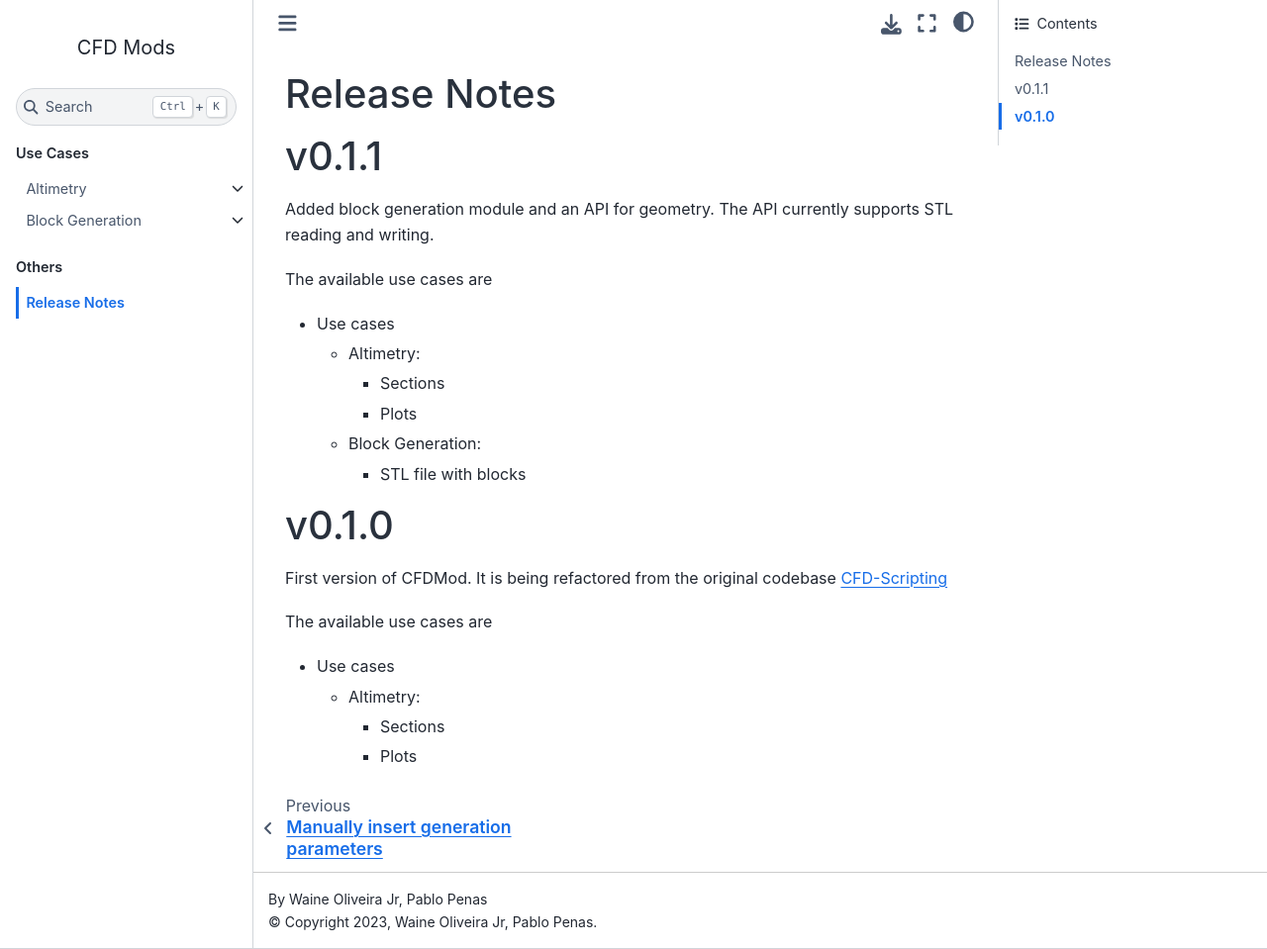
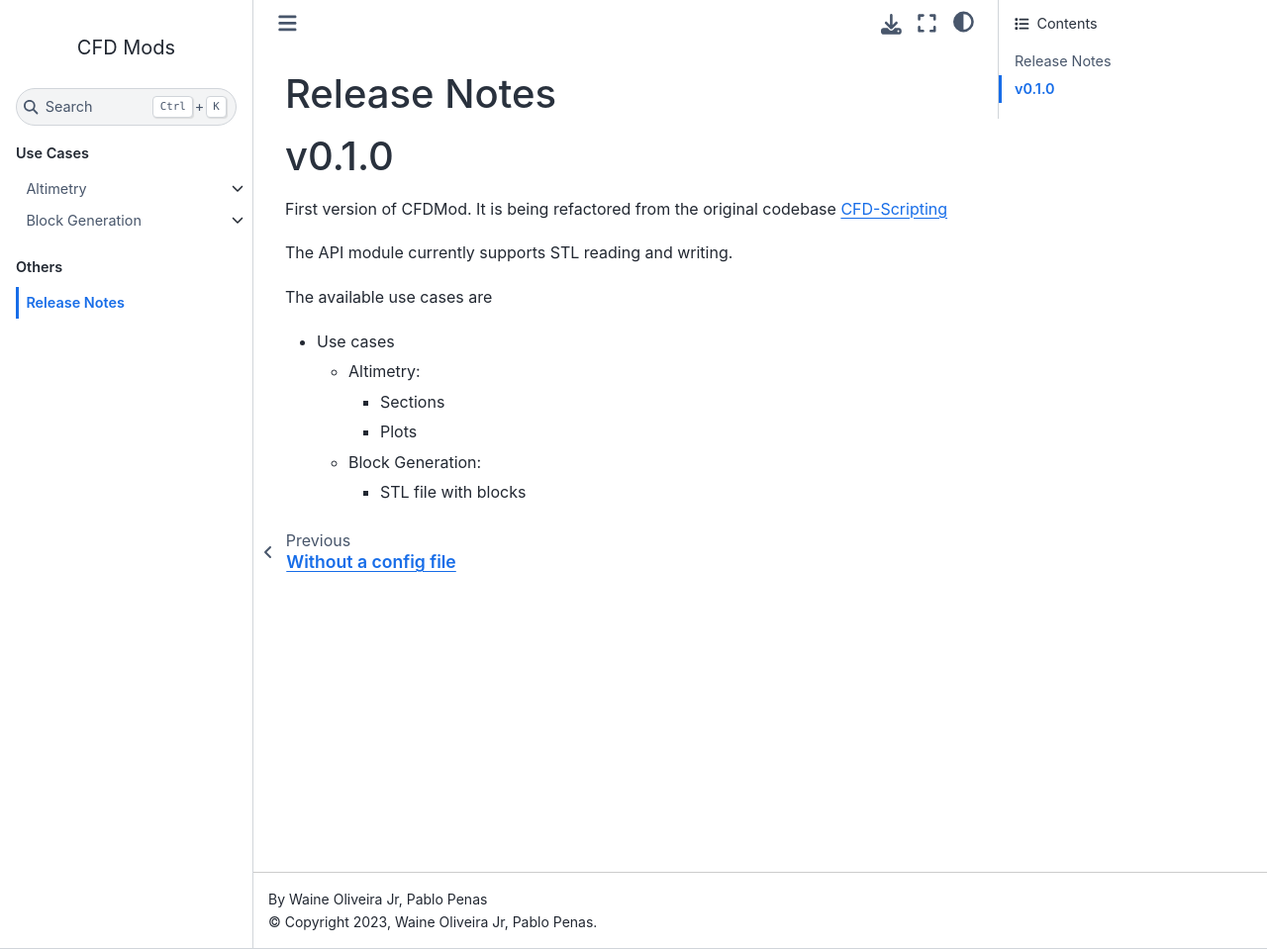
Before and after one commit to AeroSim-CFD/cfdmod, a Sphinx documentation site: the page built from docs/source/release_notes.rst, in a window 1280 px wide and 959 px high. Shown: the whole window at 99% size. Built offline with Sphinx 7.4.7 and the Sphinx Book theme 1.1.4, drawn with Linux system fonts in a browser that asks for light colours.

Commit message:
Update on docs

```diff
--- a/docs/source/release_notes.rst
+++ b/docs/source/release_notes.rst
@@ -2,12 +2,15 @@
 Release Notes
 *************
 
+
 ******
-v0.1.1
+v0.1.0
 ******
 
-Added block generation module and an API for geometry.
-The API currently supports STL reading and writing.
+First version of CFDMod. It is being refactored from the
+original codebase `CFD-Scripting <https://github.com/AeroSim-CFD/cfd-scripting>`_
+
+The API module currently supports STL reading and writing.
 
 The available use cases are
 
@@ -21,19 +24,3 @@
   * Block Generation:
 
     * STL file with blocks
-
-******
-v0.1.0
-******
-
-First version of CFDMod. It is being refactored from the
-original codebase `CFD-Scripting <https://github.com/AeroSim-CFD/cfd-scripting>`_
-
-The available use cases are
-
-* Use cases
-
-  * Altimetry:
-
-    * Sections
-    * Plots
```
Also changed, not shown: docs/source/_static/block_gen/block_params.yaml (+11 -2 lines), docs/source/use_cases/block_gen/blocks_from_cfg.ipynb, docs/source/use_cases/block_gen/blocks_manual.ipynb.
